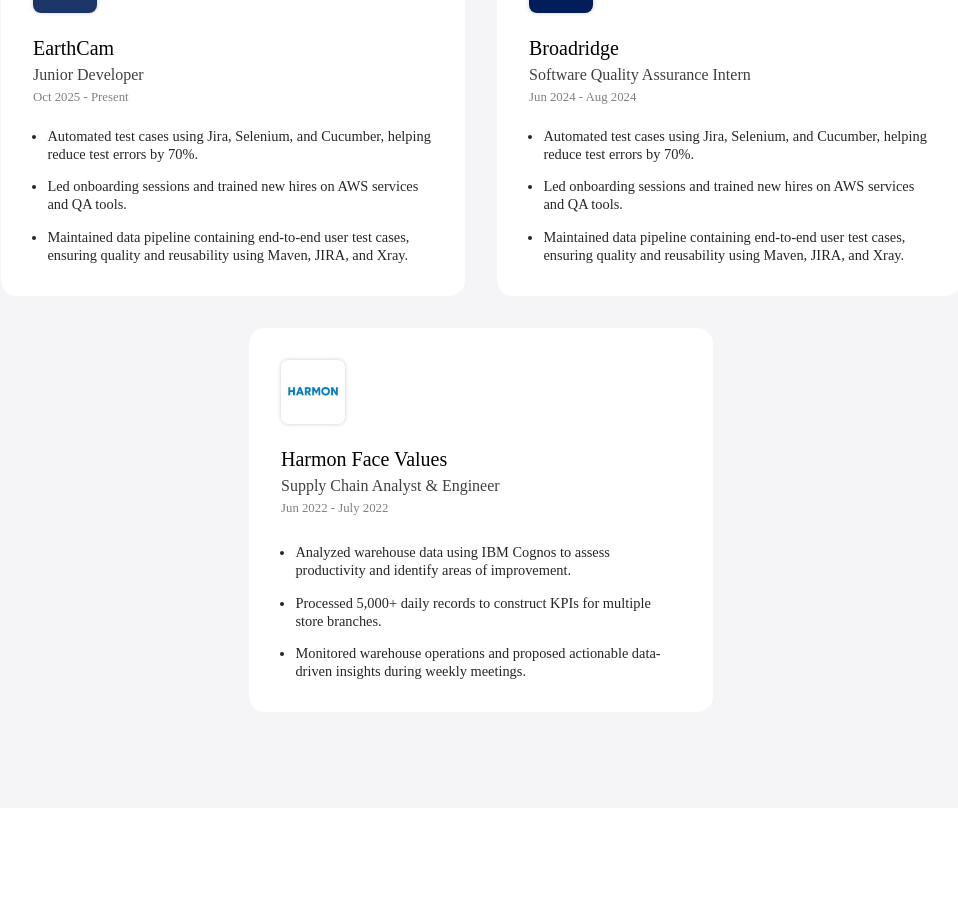
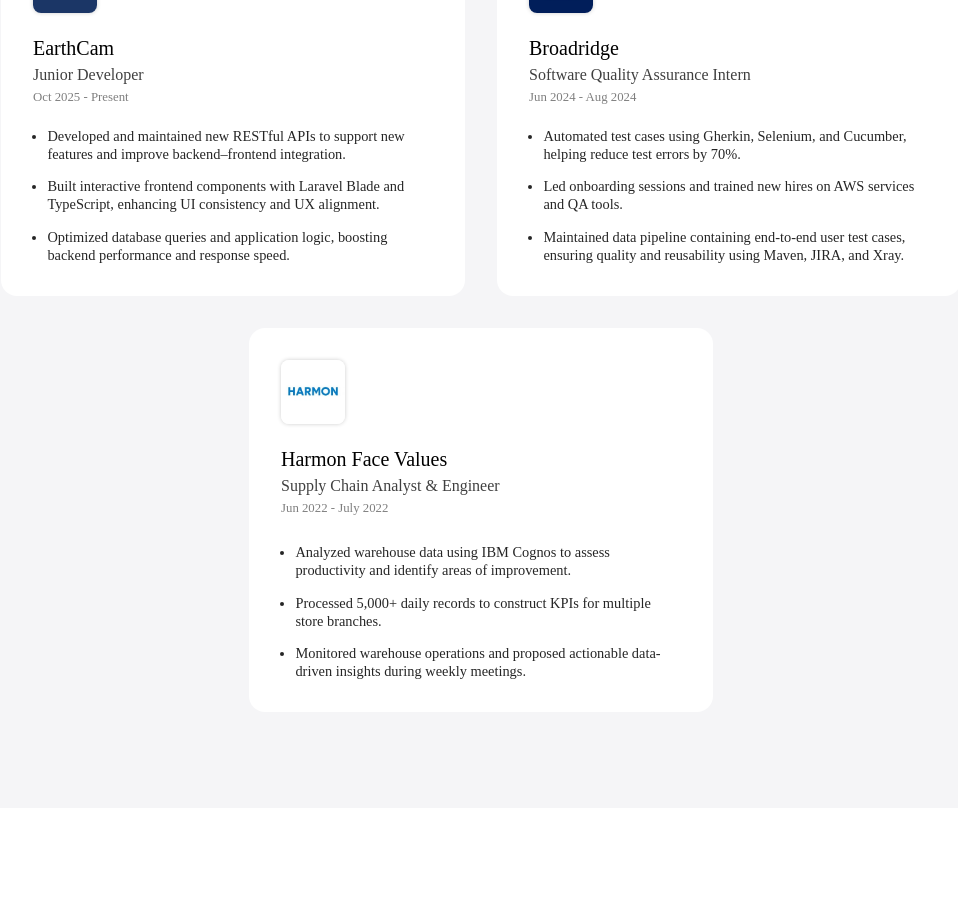
Before and after one commit to JasonCordova/jasoncordova.github.io, a Next.js app: page / in a window 1280 px wide. Shown: the part 1163-2074 px from the top of the page, without its empty margins (159-1117 px from the left). Built offline with nearby package versions, Linux system fonts and the light colour scheme; a web font is replaced by a local one.

Commit message:
Added EarthCam experience

```diff
--- a/src/comps/experience/index.js
+++ b/src/comps/experience/index.js
@@ -40,9 +40,9 @@
 
                     <ul className="exp-desc">
 
-                        <li>Automated test cases using Jira, Selenium, and Cucumber, helping reduce test errors by 70%.</li>
-                        <li>Led onboarding sessions and trained new hires on AWS services and QA tools.</li>
-                        <li>Maintained data pipeline containing end-to-end user test cases, ensuring quality and reusability using Maven, JIRA, and Xray.</li>
+                        <li>Developed and maintained new RESTful APIs to support new features and improve backend–frontend integration.</li>
+                        <li>Built interactive frontend components with Laravel Blade and TypeScript, enhancing UI consistency and UX alignment.</li>
+                        <li>Optimized database queries and application logic, boosting backend performance and response speed.</li>
 
                     </ul>
 
@@ -62,7 +62,7 @@
 
                     <ul className="exp-desc">
 
-                        <li>Automated test cases using Jira, Selenium, and Cucumber, helping reduce test errors by 70%.</li>
+                        <li>Automated test cases using Gherkin, Selenium, and Cucumber, helping reduce test errors by 70%.</li>
                         <li>Led onboarding sessions and trained new hires on AWS services and QA tools.</li>
                         <li>Maintained data pipeline containing end-to-end user test cases, ensuring quality and reusability using Maven, JIRA, and Xray.</li>
 
```
